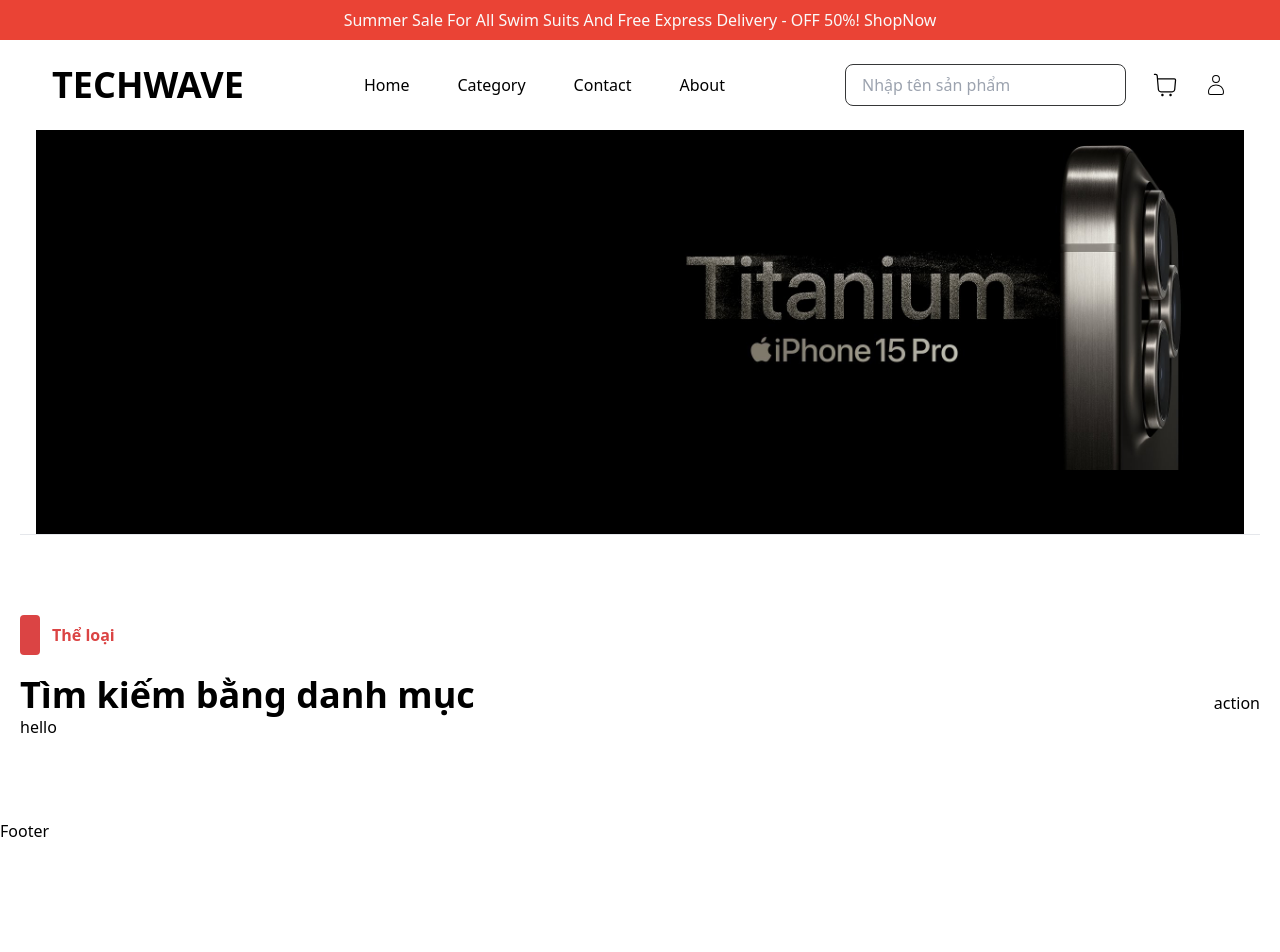
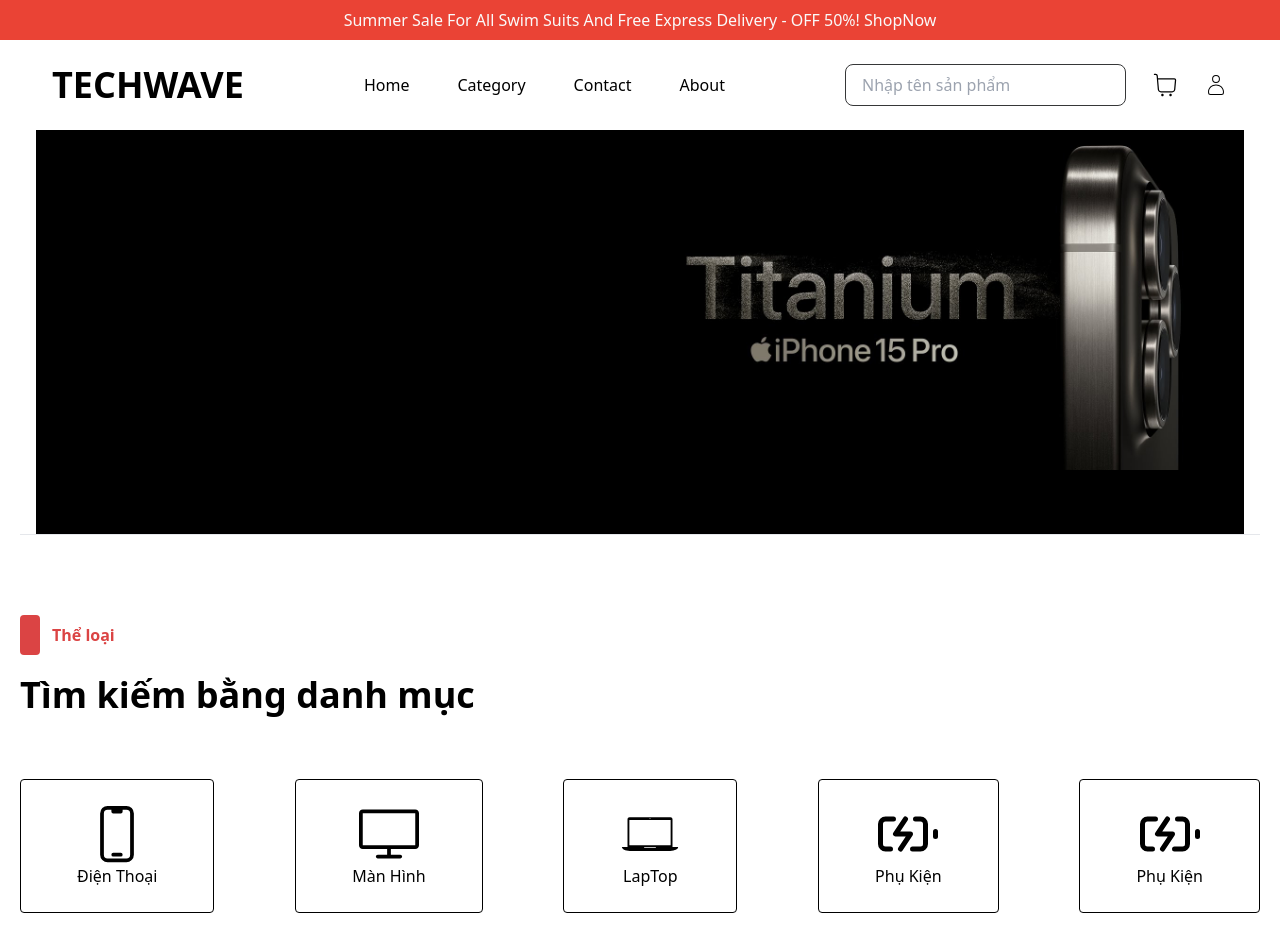
Before and after one commit to lingtine/Luan-Van-To-Nghiep, a React (Create React App) app: page / in a window 1280 px wide. Shown: the top 952 px of the page. Before the commit the page ends 843 px from the top, so only its background shows below. Built offline with nearby package versions, Linux system fonts and the light colour scheme; some icons are missing.

Commit message:
update categorys in home page

```diff
--- a/src/pages/home/Categories.tsx
+++ b/src/pages/home/Categories.tsx
@@ -1,20 +1,55 @@
 import React from "react";
 import BoxTemplate from "components/box-template/box-template";
-
+import { HiOutlineDevicePhoneMobile } from "react-icons/hi2";
+import { SlScreenDesktop } from "react-icons/sl";
+import { IoIosLaptop } from "react-icons/io";
+import { FiBatteryCharging } from "react-icons/fi";
 interface CategoriesProps {}
 
 const Categories: React.FC<CategoriesProps> = () => {
-  const Action: React.FC = () => {
-    return <div>action</div>;
-  };
+  const data = [
+    {
+      id: Math.random.toString(),
+      title: "Điện Thoại",
+      icon: <HiOutlineDevicePhoneMobile />,
+    },
+    {
+      id: Math.random.toString(),
+      title: "Màn Hình",
+      icon: <SlScreenDesktop />,
+    },
+    {
+      id: Math.random.toString(),
+      title: "LapTop",
+      icon: <IoIosLaptop />,
+    },
+    {
+      id: Math.random.toString(),
+      title: "Phụ Kiện",
+      icon: <FiBatteryCharging />,
+    },
+    {
+      id: Math.random.toString(),
+      title: "Phụ Kiện",
+      icon: <FiBatteryCharging />,
+    },
+  ];
+
+  const Content = data.map((item) => {
+    return (
+      <li
+        className="rounded py-6 px-14 border border-black flex flex-col justify-center items-center hover:border-secondary-3 hover:bg-secondary-3 hover:text-white"
+        key={item.id}
+      >
+        <span className="text-6xl">{item.icon}</span>
+        <p className="text-base ">{item.title}</p>
+      </li>
+    );
+  });
   return (
     <>
-      <BoxTemplate
-        title="Tìm kiếm bằng danh mục"
-        heading="Thể loại"
-        action={<Action />}
-      >
-        <div>hello</div>
+      <BoxTemplate title="Tìm kiếm bằng danh mục" heading="Thể loại">
+        <div className="py-16 flex justify-between">{Content}</div>
       </BoxTemplate>
     </>
   );
```
